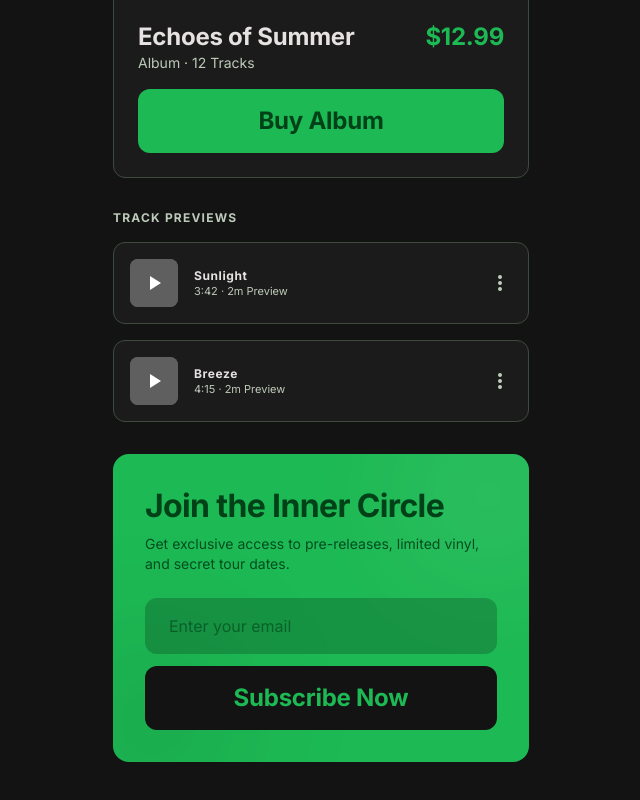
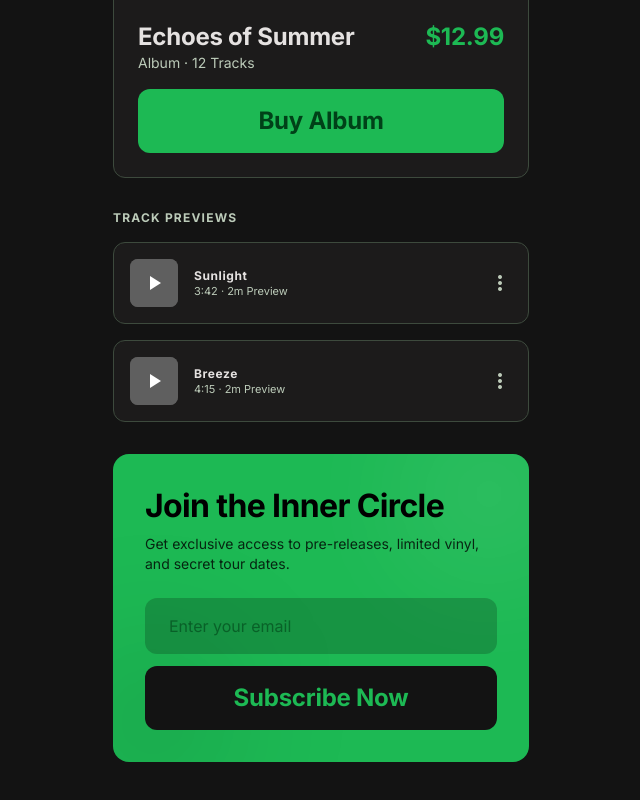
Before and after one commit to Kennie24/app, a React (Vite) app: page / in a window 1280 px wide. Shown: the part 1092-1892 px from the top of the page, without its empty margins (319-959 px from the left). Built offline with nearby package versions, Linux system fonts and the light colour scheme; no server answers; grey boxes are pictures that could not be loaded.

Commit message:
Make Inner Circle heading and subtext black
Co-Authored-By: Claude Sonnet 4.6 <noreply@anthropic.com>

```diff
--- a/src/pages/Landing.tsx
+++ b/src/pages/Landing.tsx
@@ -163,8 +163,8 @@ export function Landing() {
           <div className="relative overflow-hidden rounded-2xl bg-primary-container p-xl text-on-primary-container">
             <div className="absolute -right-10 -top-10 h-40 w-40 rounded-full bg-white/10 blur-3xl" />
             <div className="absolute -bottom-10 -left-10 h-40 w-40 rounded-full bg-black/10 blur-3xl" />
-            <h2 className="relative z-10 text-headline-lg mb-2">Join the Inner Circle</h2>
-            <p className="relative z-10 mb-lg text-body-md opacity-90">
+            <h2 className="relative z-10 text-headline-lg mb-2 text-black">Join the Inner Circle</h2>
+            <p className="relative z-10 mb-lg text-body-md text-black/80">
               Get exclusive access to pre-releases, limited vinyl, and secret tour dates.
             </p>
             <div className="relative z-10 flex flex-col gap-sm">
```
